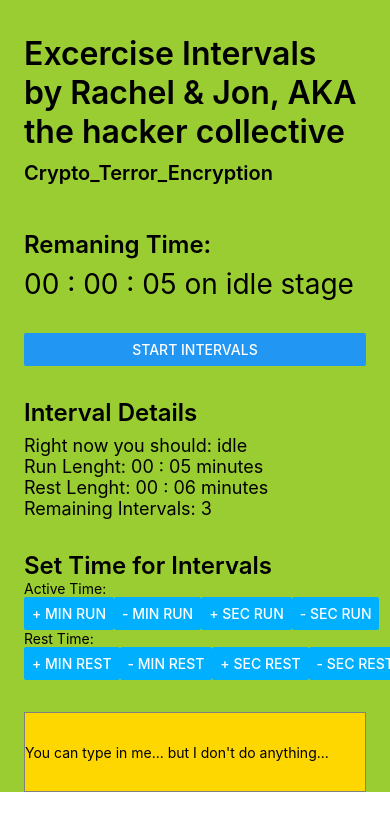
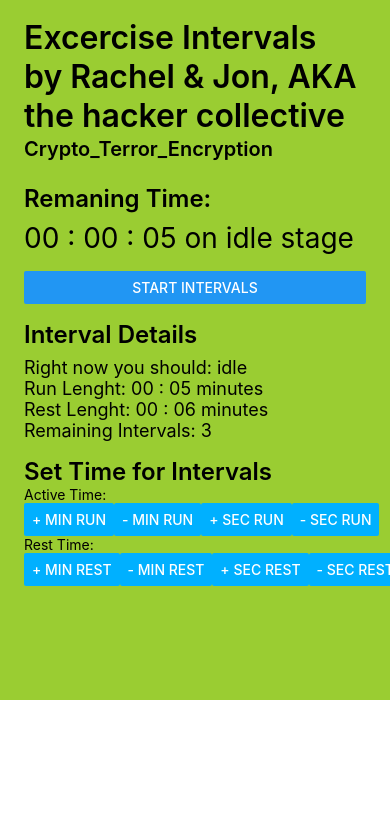
Before and after one commit to MustardJoe/IntervalsV2, a React Native app: screen / in a window 390 px wide. Shown: the top 830 px of the page. Built offline with nearby package versions, Linux system fonts and the light colour scheme; what react-native would draw is missing.

Commit message:
some style changes to header

```diff
--- a/App.js
+++ b/App.js
@@ -42,8 +42,7 @@ class App extends Component {
     timerTime: 0,
   };
 
-  /////////////////////// INTERVAL SET BUTTON FUNCTIONS /////////////////////////////////////////
-
+  /////////////////////// INTERVAL SETTING FUNCTIONS ///////////////////////
   timerSetButtonsFunc = {
     maxTime: 7200000,
     incMinutesRun: () => {
@@ -95,7 +94,6 @@ class App extends Component {
       }
     },
   }
-/////////////////////////BOTTOM OF INTERVAL SETTING FUNCTIONS. ////////////////////////////
 
 //////////////////////////////// TIMER FUNCTIONS //////////////////////////////////////
   resetTimer = () => {
@@ -259,18 +257,6 @@ class App extends Component {
                   decSecondsRest={this.timerSetButtonsFunc.decSecondsRest}
                 />
               </View>
-
-              {/* Garbage text input comp */}
-              <View style={styles.sectionContainer}>
-                <TextInput
-                  style={{
-                    height: 80, borderColor: 'gray', borderWidth: 1,
-                    backgroundColor: 'gold',
-                  }}
-                  defaultValue="You can type in me... but I don't do anything..."
-                  />
-              </View>
-
             </View>
           </ScrollView>
         </SafeAreaView>
@@ -292,7 +278,7 @@ const styles = StyleSheet.create({
     minHeight: 700,
   },
   sectionContainer: {
-    marginTop: 32,
+    marginTop: 16,
     paddingHorizontal: 24,
   },
   sectionTitle: {
--- a/components/header/Header.js
+++ b/components/header/Header.js
@@ -29,8 +29,8 @@ let title = {
 
 let name = {
   fontSize: 20,
-  paddingBottom: 8,
-  paddingTop: 10,
+  paddingBottom: 2,
+  paddingTop: 2,
 };
 
 export default Header;
```
